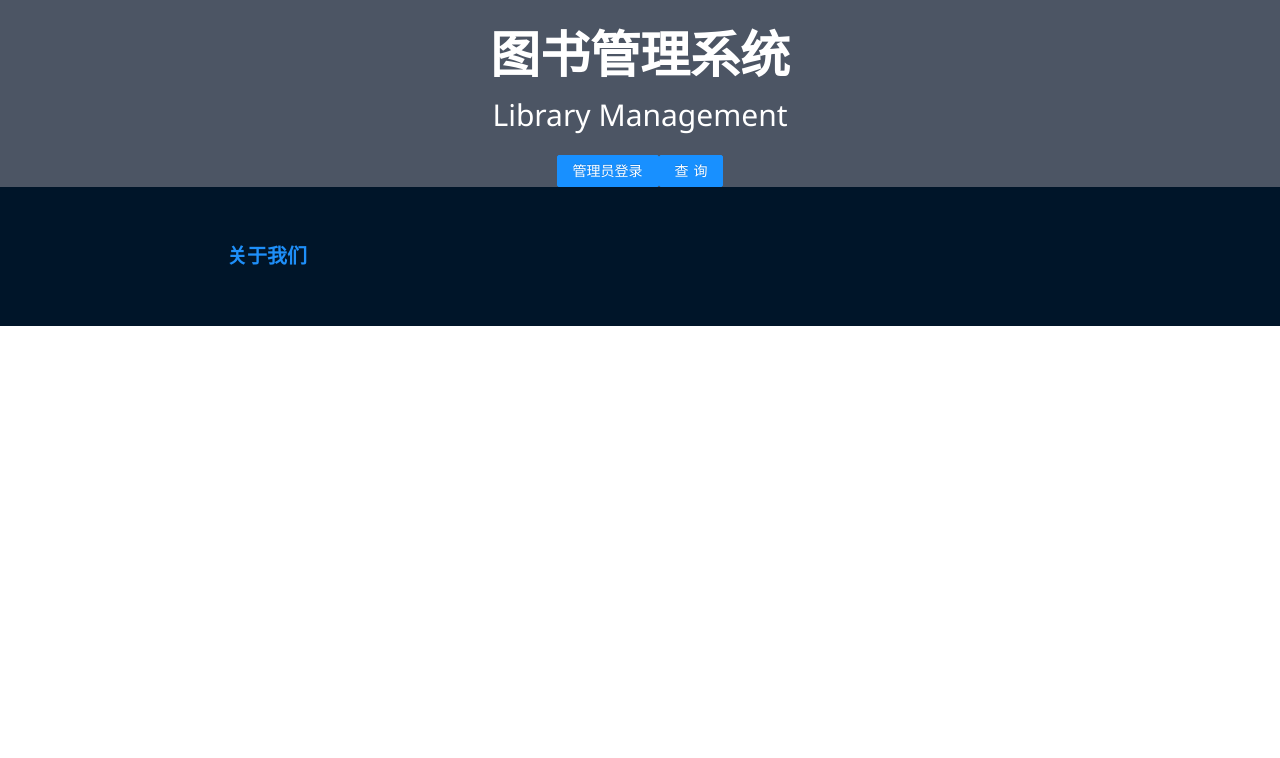
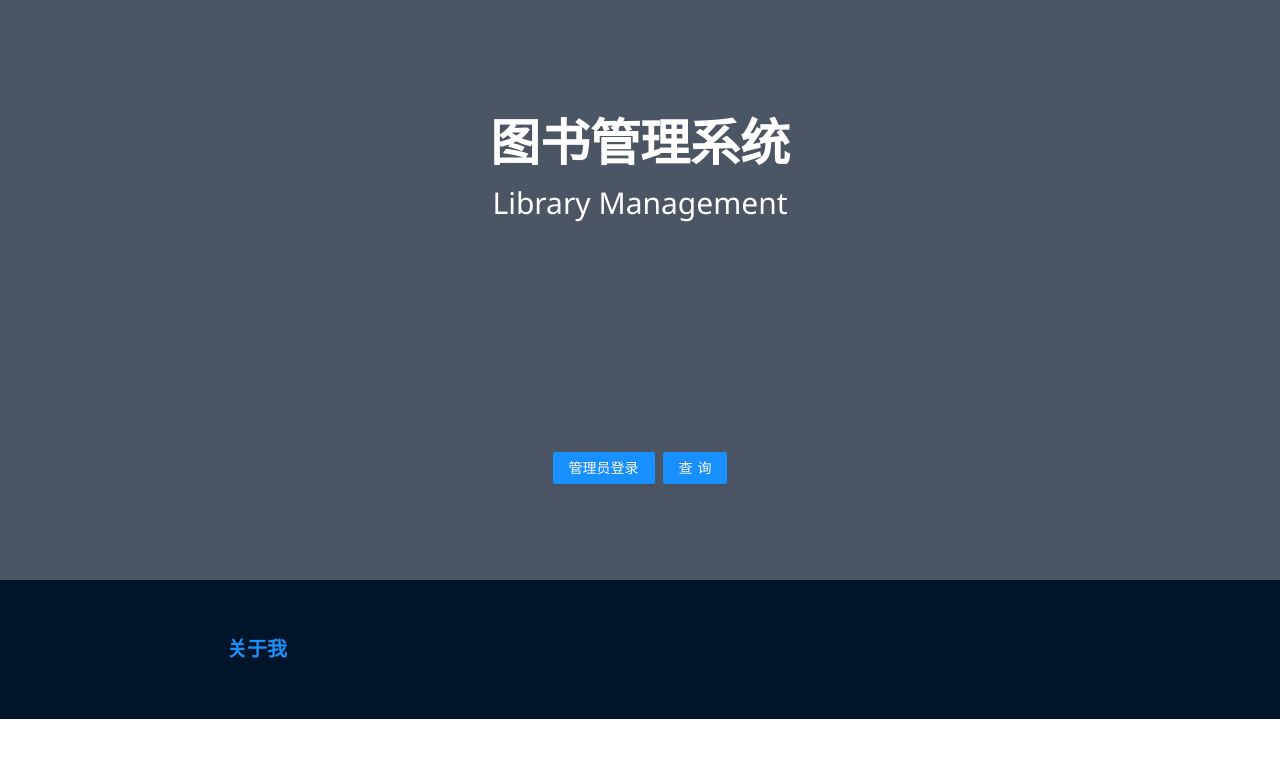
Before and after one commit to FanBB2333/DB-Lab5-FrontEnd, a React (Create React App) app: page / in a window 1280 px wide. Shown: the top 758 px of the page. Built offline with nearby package versions, Linux system fonts and the light colour scheme.

Commit message:
Update MainPage and borrow function

```diff
--- a/src/components/BorrowPage.jsx
+++ b/src/components/BorrowPage.jsx
@@ -87,11 +87,13 @@ const columns = [
 
 const BorrowPage = () => {
   let match = useRouteMatch();
+  const [currentCno, setCurrentCno] = useState();
   const [stepState, setStepState] = useState(0);
   const [bookData, setBookData] = useState([]);
 
 
   const onSearchCno = (value)=>{
+    setCurrentCno(value);
 
     axios.get('/api/card/findByCno' + "?cno=" + value)
     .then(response => {
@@ -124,6 +126,29 @@ const BorrowPage = () => {
 
     console.log(value);
   }
+
+  const onBorrow = (value) => {
+    axios.get('/api/book/borrow' + "?borrowbno=" + value + "&cno=" + currentCno + "&id=" + "666")
+    .then(response => {
+      console.log("borrowdata:", response.data);
+      if(response.data == "No Stock!"){
+        message.error("没有库存啦!");
+      }
+      else{
+        if(response.data == "Can't find the specific book!"){
+          message.error("书号不存在！");
+        }
+        else if (response.data == "Successfully added borrow record!"){
+          setStepState(2);
+          message.success('借阅成功！');
+        }
+      }
+
+    }).catch( (error) => {
+      message.error('查询失败');
+      console.log(error);
+    });
+  }
   return (
     <>
     <Text>欢迎来到借书界面</Text>
@@ -148,7 +173,7 @@ const BorrowPage = () => {
         allowClear
         enterButton="尝试借阅"
         size="large"
-        onSearch={(value)=>{console.log(value)}}
+        onSearch={onBorrow}
       />
     </Space>
     <br /> <br />
--- a/src/components/MainPage.jsx
+++ b/src/components/MainPage.jsx
@@ -3,29 +3,41 @@ import {Link}from 'react-router-dom';
 import './MainPage.css';
 
 import React from 'react';
-import { Button, Layout, Menu} from 'antd';
+import {
+  Button,
+  Layout,
+  Menu,
+  Space,
+
+} from 'antd';
 const { Header, Content, Footer, Sider } = Layout;
 
 const MainPage = () => {
   return (
     <>
     <Layout>
-      <Content id='Page1'>
-        <div>
+      <Content id='Page1'
+        style={{height: '580px'
+      }}
+      >
+        <br /><br /><br /><br />
+        <div style={{top: '60%'}}>
           <p id='Title'>图书管理系统</p>
           {/* <Title /> */}
           <p id='Text'>Library Management</p>
         </div>
-        <Button type="primary"><Link to="/manager">管理员登录</Link></Button>
-        <Button type="primary"><Link to="/query">查询</Link></Button>
-
+        <Space style={{height: '450px'}}>
+          <Button type="primary"><Link to="/manager">管理员登录</Link></Button>
+          <Button type="primary"><Link to="/query">查询</Link></Button>
+        </Space>
 
       </Content>
+
       <Footer id='Footer'>
         <div id='inFooter'>
           <div id='InfoBox'>
             <span>
-              <p className='Ftitle'>关于我们</p>
+              <p className='Ftitle'>关于我</p>
 
             </span>
           </div>
```
